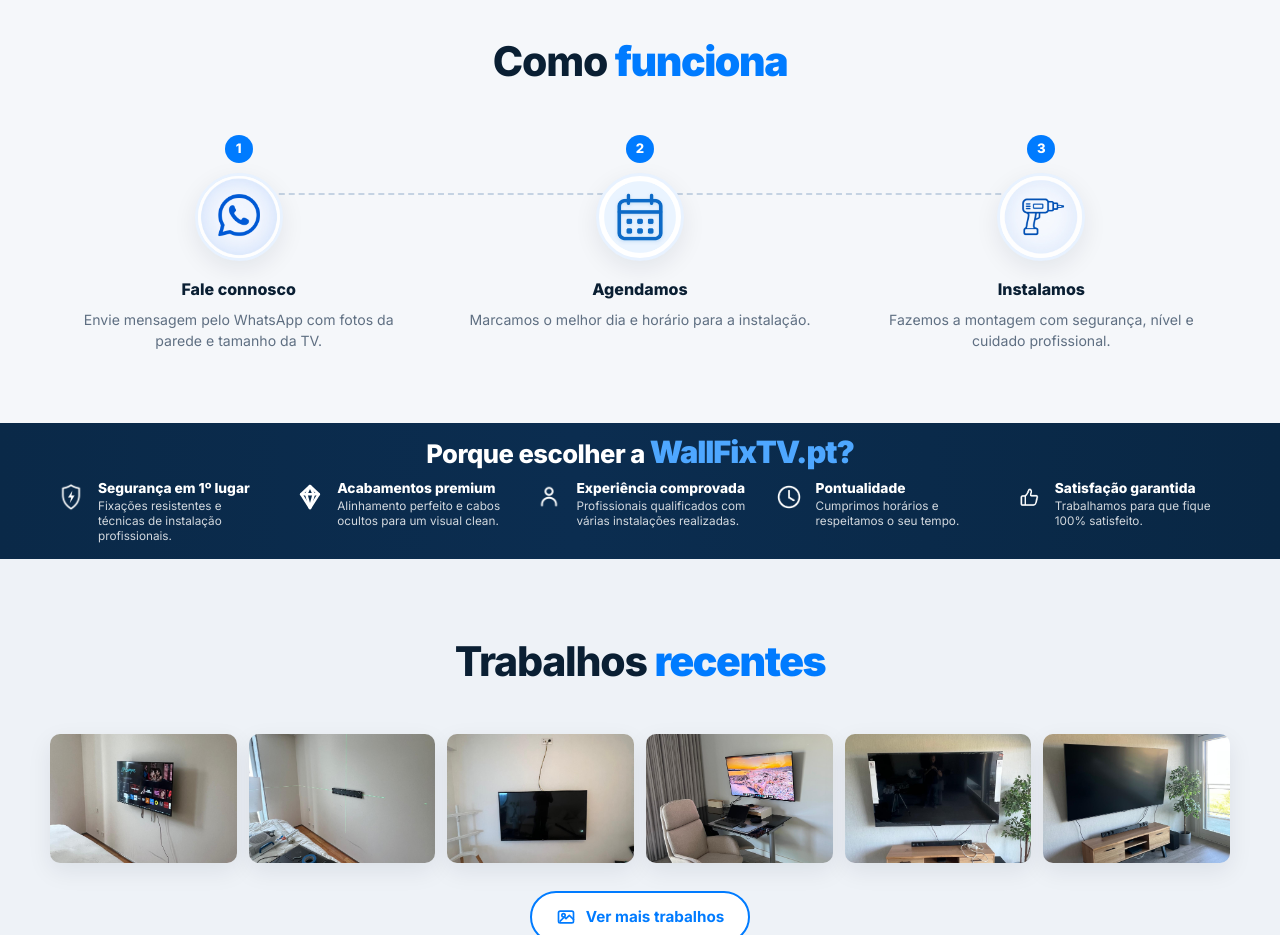
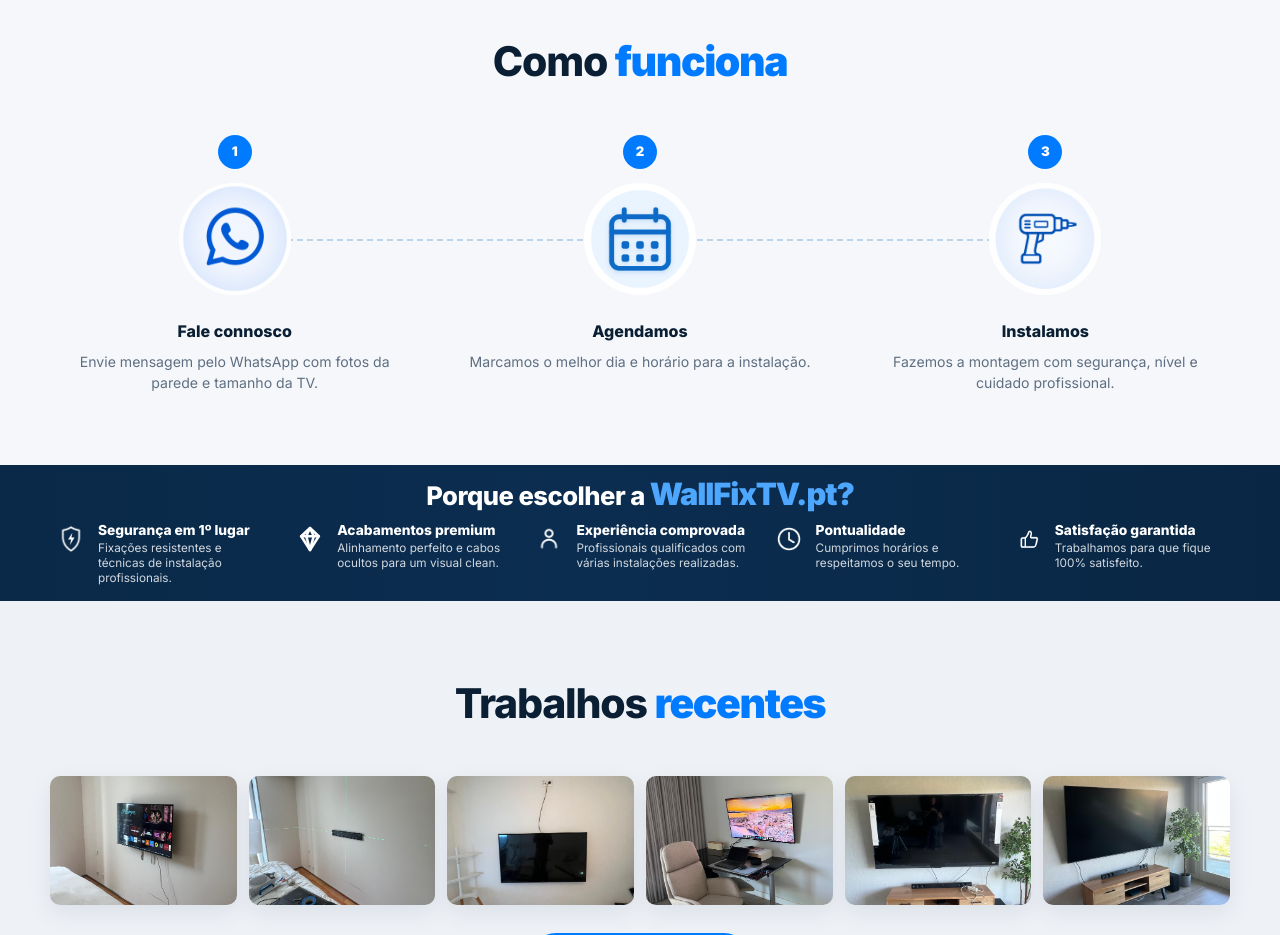
Before and after one commit to mikailcantemir-svg/wallfixtv.pt, a website: page index.html in a window 1280 px wide. Shown: the part 2160-3095 px from the top of the page. Drawn offline with Linux system fonts and the light colour scheme.

Commit message:
Centra linha tracejada da secção Como funciona nos círculos dos ícones.

```diff
--- a/styles.css
+++ b/styles.css
@@ -733,20 +733,21 @@ button {
 }
 
 .process-flow {
+  position: relative;
   display: grid;
   grid-template-columns: repeat(3, 1fr);
-  gap: 24px;
-  position: relative;
+  gap: 36px;
+  align-items: start;
 }
 
 .process-flow::before {
   content: "";
   position: absolute;
-  top: 58px;
-  left: 16%;
-  right: 16%;
+  top: 104px;
+  left: 16.66%;
+  right: 16.66%;
   height: 0;
-  border-top: 2px dashed #c5d3e3;
+  border-top: 2px dashed rgba(7, 95, 199, 0.24);
   z-index: 0;
 }
 
@@ -758,29 +759,33 @@ button {
 }
 
 .process-number {
-  width: 28px;
-  height: 28px;
-  margin: 0 auto 10px;
-  display: grid;
-  place-items: center;
+  position: relative;
+  z-index: 3;
+  width: 34px;
+  height: 34px;
+  margin: 0 auto 14px;
   border-radius: 50%;
+  display: flex;
+  align-items: center;
+  justify-content: center;
   background: var(--blue);
-  color: var(--white);
+  color: #ffffff;
   font-size: 0.82rem;
-  font-weight: 800;
+  font-weight: 900;
 }
 
 .process-icon {
-  width: 88px;
-  height: 88px;
-  margin: 0 auto 16px;
-  display: grid;
-  place-items: center;
+  position: relative;
+  z-index: 2;
+  width: 112px;
+  height: 112px;
+  margin: 0 auto 24px;
+  display: flex;
+  align-items: center;
+  justify-content: center;
   border-radius: 50%;
   overflow: hidden;
-  background: var(--white);
-  border: 3px solid var(--blue-light);
-  box-shadow: var(--shadow-sm);
+  background: #ffffff;
 }
 
 .process-icon svg {
```
